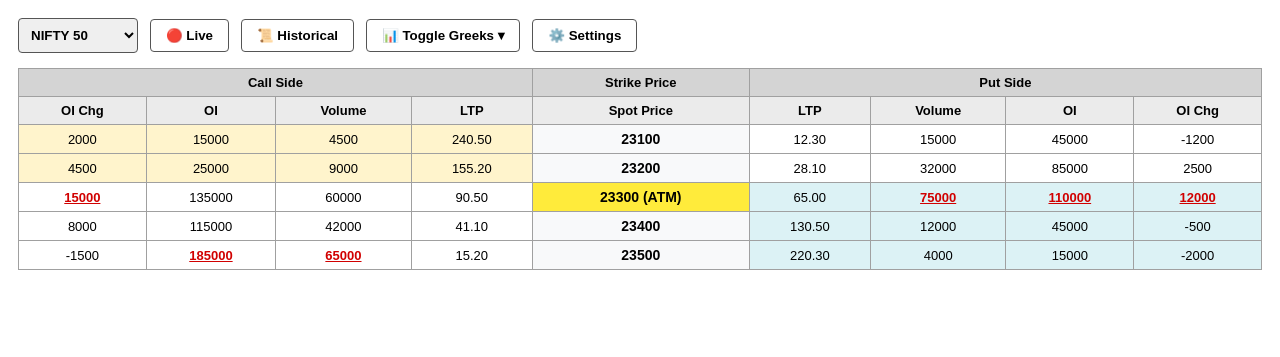
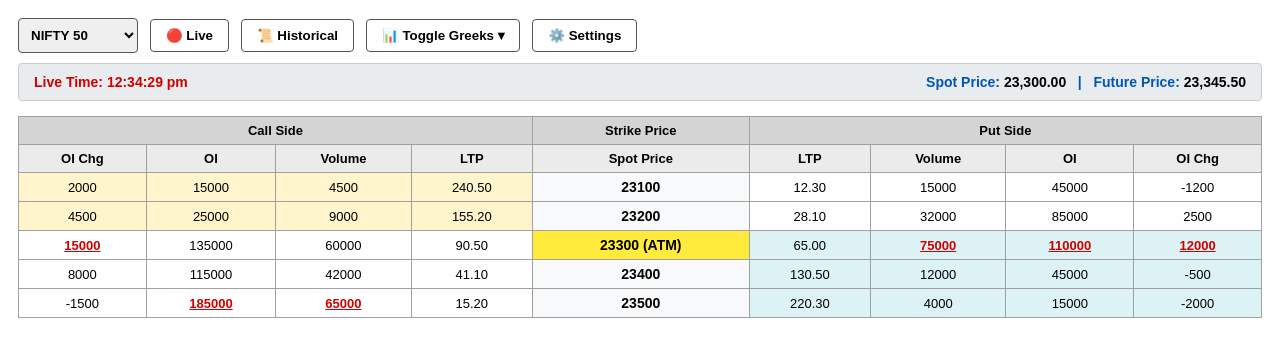
Before and after one commit to alok19898-byte/nifty-sniper-live, a FastAPI app: page / in a window 1280 px wide. Shown: the top 357 px of the page. Run offline with FastAPI, Linux system fonts and the light colour scheme.

Commit message:
Update index.html

```diff
--- a/templates/index.html
+++ b/templates/index.html
@@ -7,18 +7,33 @@
         body { font-family: Arial, sans-serif; padding: 10px; }
 
         /* Table Styles (Unchanged) */
-        table { width: 100%; border-collapse: collapse; text-align: center; font-size: 13px; margin-top: 15px; }
+        table { width: 100%; border-collapse: collapse; text-align: center; font-size: 13px; margin-top: 10px; }
         th, td { border: 1px solid #a0a0a0; padding: 6px; }
         .header-main { background-color: #d4d4d4; font-weight: bold; }
         .header-sub { background-color: #ebebeb; font-weight: bold; }
 
-        /* Control Panel Styles */
+        /* Control Panel Styles (Unchanged) */
         .controls { display: flex; gap: 12px; align-items: center; margin-bottom: 10px; }
         .btn { padding: 8px 15px; cursor: pointer; border: 1px solid #555; background: #fff; border-radius: 4px; font-weight: bold;}
         .btn:hover { background: #f0f0f0; }
         .dropdown { padding: 8px; border-radius: 4px; font-weight: bold; border: 1px solid #555; cursor: pointer; }
 
-        /* Greeks Checkbox Dropdown */
+        /* Live Info Bar (NEW) */
+        .info-bar {
+            display: flex;
+            justify-content: space-between;
+            background: #e9ecef;
+            padding: 10px 15px;
+            border-radius: 4px;
+            margin-bottom: 15px;
+            border: 1px solid #ccc;
+            font-size: 14px;
+        }
+        .time-text { font-weight: bold; color: #d10000; }
+        .price-text { font-weight: bold; color: #0056b3; }
+        .price-val { color: #000; }
+
+        /* Greeks Checkbox Dropdown (Unchanged) */
         .dropdown-check-list { position: relative; display: inline-block; }
         .dropdown-content { display: none; position: absolute; background-color: #fff; min-width: 140px; box-shadow: 0px 8px 16px 0px rgba(0,0,0,0.2); z-index: 10; border: 1px solid #555; border-radius: 4px; margin-top: 5px; }
         .dropdown-content label { display: block; padding: 8px 10px; cursor: pointer; font-size: 13px; text-align: left; }
@@ -35,7 +50,7 @@
         /* Highlight Maximum Values (Volume, OI, OI Chg) */
         .max-highlight {
             font-weight: 900 !important;
-            color: #d10000 !important; /* Dark Red text to pop out */
+            color: #d10000 !important;
             text-decoration: underline;
         }
 
@@ -47,7 +62,6 @@
 
     <!-- Controls Panel -->
     <div class="controls">
-        <!-- Extended Index Switcher -->
         <select class="dropdown" id="indexSelect" onchange="switchIndex()">
             <option value="NIFTY">NIFTY 50</option>
             <option value="BANKNIFTY">BANKNIFTY</option>
@@ -60,7 +74,6 @@
         <button class="btn" onclick="switchMode('live')">🔴 Live</button>
         <button class="btn" onclick="switchMode('historical')">📜 Historical</button>
 
-        <!-- Greeks Toggle Checkbox Menu -->
         <div class="dropdown-check-list">
             <button class="btn" onclick="toggleGreeksMenu()">📊 Toggle Greeks ▾</button>
             <div id="greeksList" class="dropdown-content">
@@ -75,6 +88,16 @@
         <button class="btn" onclick="openSettings()">⚙️ Settings</button>
     </div>
 
+    <!-- Live Info Bar (NEW) -->
+    <div class="info-bar">
+        <span class="time-text" id="liveTime">Live Time: Loading...</span>
+        <span class="price-text">
+            Spot Price: <span class="price-val" id="spotPriceInfo">23,300.00</span>
+            &nbsp; | &nbsp;
+            Future Price: <span class="price-val" id="futurePriceInfo">23,345.50</span>
+        </span>
+    </div>
+
     <!-- Options Chain Table -->
     <table id="optionTable">
         <thead>
@@ -84,7 +107,7 @@
                 <th id="putHeader" colspan="4">Put Side</th>
             </tr>
             <tr class="header-sub" id="subHeader">
-                <!-- Call Side Greeks (Hidden by default) -->
+                <!-- Call Side Greeks (Hidden) -->
                 <th class="col-iv hidden-col">IV</th>
                 <th class="col-vega hidden-col">Vega</th>
                 <th class="col-theta hidden-col">Theta</th>
@@ -100,7 +123,7 @@
                 <!-- Put Side Default -->
                 <th>LTP</th><th>Volume</th><th>OI</th><th>OI Chg</th>
 
-                <!-- Put Side Greeks (Hidden by default) -->
+                <!-- Put Side Greeks (Hidden) -->
                 <th class="col-delta hidden-col">D (Delta)</th>
                 <th class="col-gamma hidden-col">Gamma</th>
                 <th class="col-theta hidden-col">Theta</th>
@@ -153,9 +176,19 @@
     </table>
 
     <script>
+        // --- NEW: Live Time Updater ---
+        function updateLiveTime() {
+            const now = new Date();
+            const timeString = now.toLocaleTimeString('en-IN', { hour12: true });
+            document.getElementById('liveTime').innerText = "Live Time: " + timeString;
+        }
+        setInterval(updateLiveTime, 1000); // Har 1 second me update
+        updateLiveTime(); // Pehli baar turant call karne ke liye
+
+        // --- OLD LOGIC (Unchanged) ---
+
         // 1. Highlight Maximum Values Function
         function highlightMaxValues() {
-            // Arrays of classes we want to find the max value for
             const classesToHighlight = ['val-call-oi', 'val-call-vol', 'val-call-oichg', 'val-put-oi', 'val-put-vol', 'val-put-oichg'];
 
             classesToHighlight.forEach(cls => {
@@ -176,16 +209,12 @@
                 }
             });
         }
-
-        // Run highlight logic as soon as page loads
         window.onload = highlightMaxValues;
 
-        // 2. Toggle Greeks Menu Open/Close
+        // 2. Toggle Greeks Menu
         function toggleGreeksMenu() {
             document.getElementById("greeksList").classList.toggle("show-menu");
         }
-
-        // Close dropdown if clicked outside
         window.onclick = function(event) {
             if (!event.target.matches('.btn') && !event.target.closest('.dropdown-check-list')) {
                 var dropdowns = document.getElementsByClassName("dropdown-content");
@@ -212,12 +241,11 @@
                 greeksCount--;
             }
 
-            // Adjust top header colspan (Default is 4 columns: OI Chg, OI, Vol, LTP)
             document.getElementById("callHeader").colSpan = 4 + greeksCount;
             document.getElementById("putHeader").colSpan = 4 + greeksCount;
         }
 
-        // Placeholder functions for other buttons
+        // Placeholder functions
         function switchIndex() {
             var selectedIndex = document.getElementById("indexSelect").value;
             alert("Switched Data to: " + selectedIndex);
```
